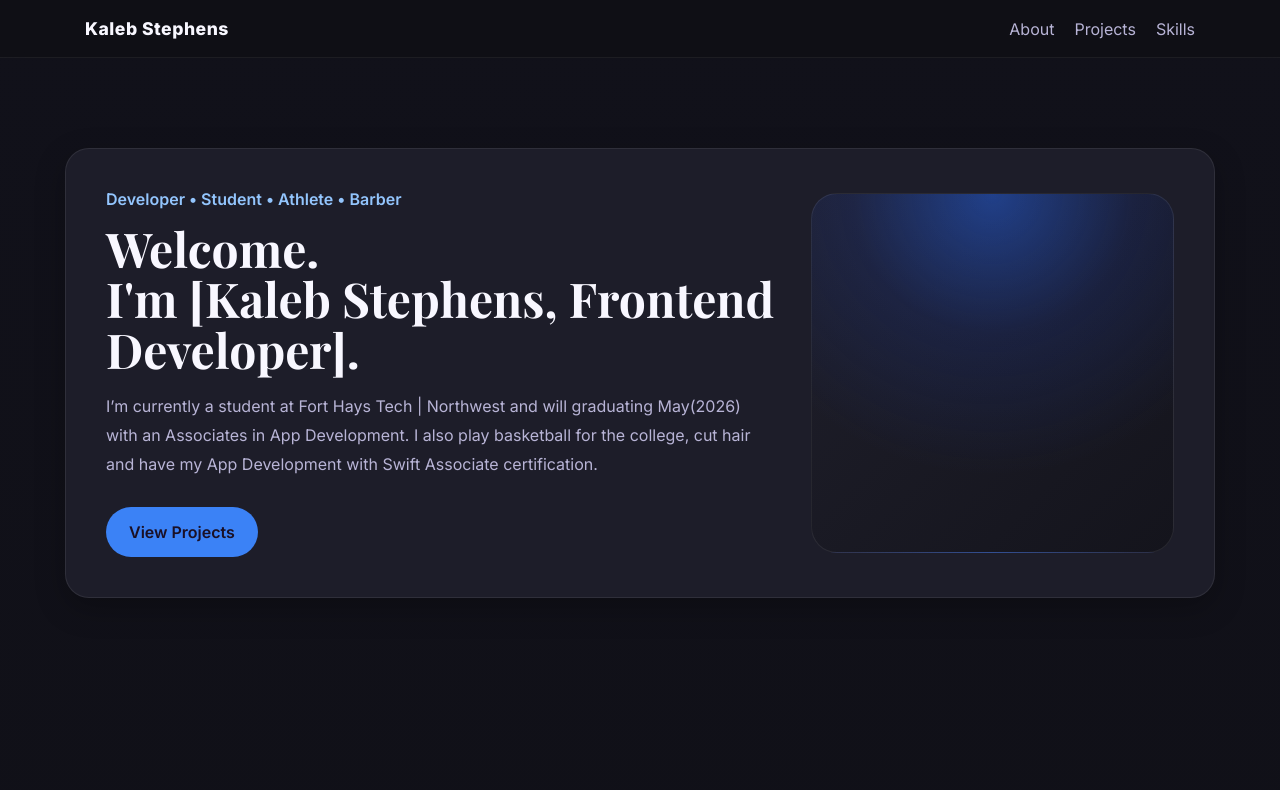
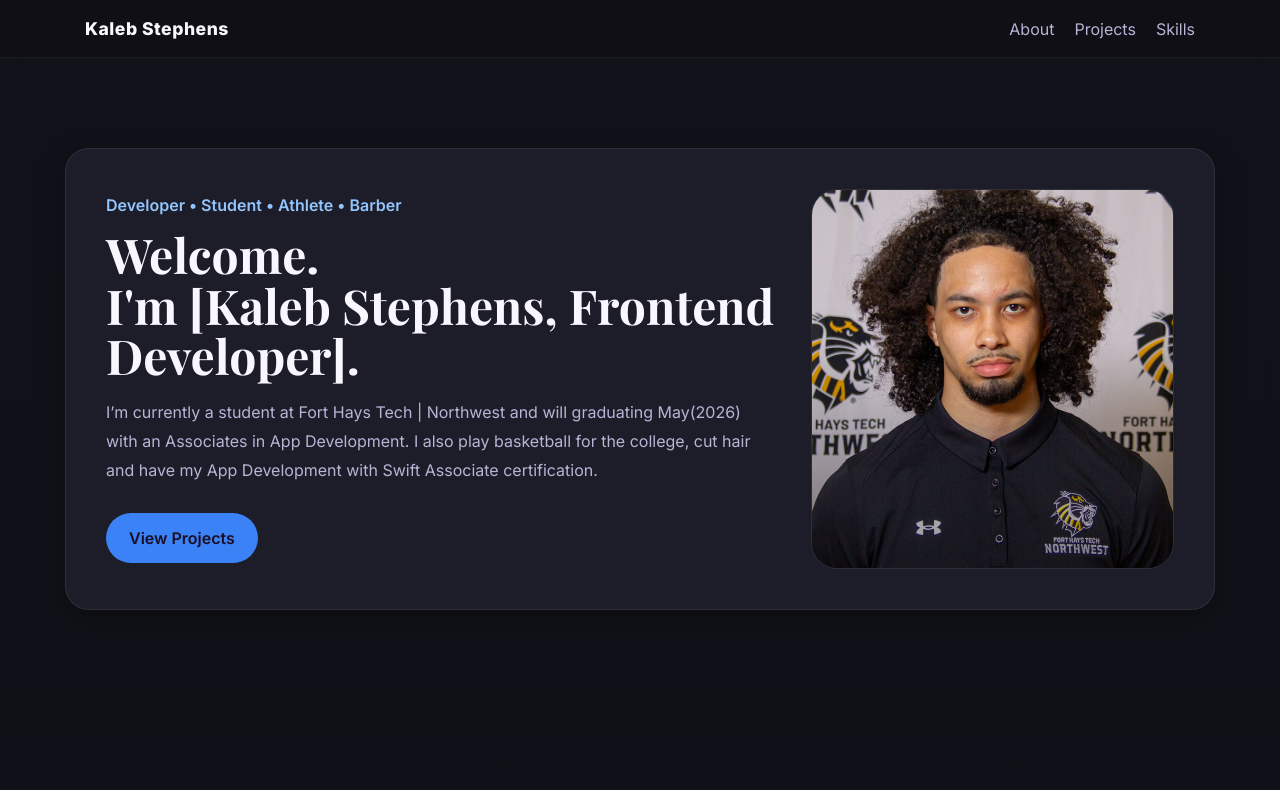
Before and after one commit to KalebSteph/PortfolioKS, a Next.js app: page / in a window 1280 px wide. Shown: the top 790 px of the page. Built offline with nearby package versions, Linux system fonts and the light colour scheme; a web font is replaced by a local one.

Commit message:
Added portrait to hero

```diff
--- a/components/Hero.tsx
+++ b/components/Hero.tsx
@@ -1,3 +1,5 @@
+import Image from "next/image";
+
 export default function Hero() {
   return (
     <section id="home">
@@ -49,14 +51,34 @@ export default function Hero() {
           </div>
 
           <div
-            style={{
-              minHeight: "360px",
-              borderRadius: "26px",
-             background:
-              "radial-gradient(circle at top, rgba(37,99,235,0.5), rgba(30,64,175,0.2), transparent 70%), linear-gradient(135deg, #1f1f2b, #14141c)",
-              border: "1px solid rgba(255,255,255,0.08)",
-            }}
-          />
+  style={{
+    position: "relative",
+    width: "100%",
+    height: "380px",
+    borderRadius: "26px",
+    overflow: "hidden",
+    border: "1px solid rgba(255,255,255,0.08)",
+  }}
+>
+  <Image
+    src="/Portrait .jpg"
+    alt="Profile"
+    fill
+    style={{
+      objectFit: "cover",
+    }}
+  />
+
+  {/* Optional overlay for style */}
+  <div
+    style={{
+      position: "absolute",
+      inset: 0,
+      background:
+        "linear-gradient(to top, rgba(0,0,0,0.4), transparent 60%)",
+    }}
+  />
+</div>
         </div>
       </div>
     </section>
```
Also changed, not shown: public/Portrait .JPG (added).
